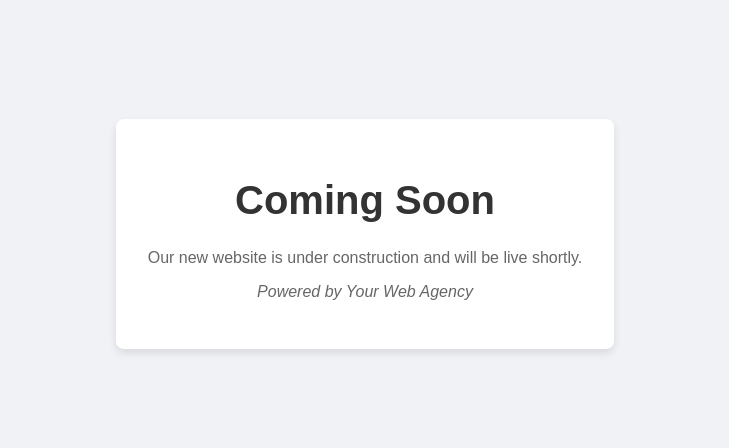
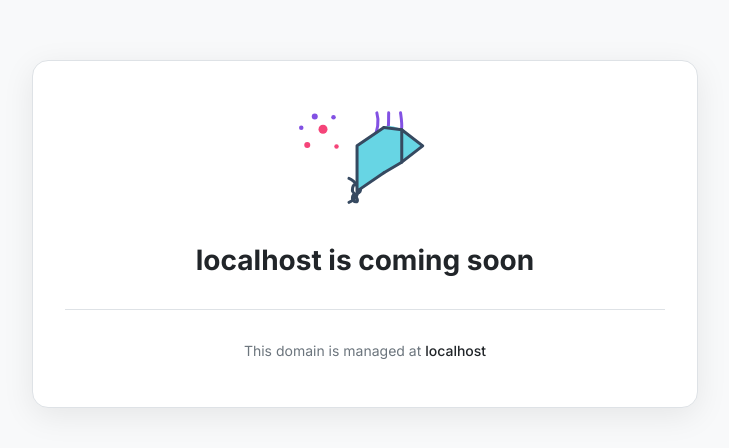
Before and after one commit to fayyiq/hostipe-landing, a plain HTML site: page index.html in a window 1280 px wide. Shown: the part 166-614 px from the top of the page, without its empty margins (275-1004 px from the left). Drawn offline with Linux system fonts and the light colour scheme.

Commit message:
Update index.html

```diff
--- a/index.html
+++ b/index.html
@@ -4,18 +4,137 @@
     <meta charset="UTF-8">
     <meta name="viewport" content="width=device-width, initial-scale=1.0">
     <title>Coming Soon</title>
+    <link rel="preconnect" href="https://fonts.googleapis.com">
+    <link rel="preconnect" href="https://fonts.gstatic.com" crossorigin>
+    <link href="https://fonts.googleapis.com/css2?family=Inter:wght@400;500;700&display=swap" rel="stylesheet">
     <style>
-        body { font-family: sans-serif; display: grid; place-content: center; height: 100vh; text-align: center; background-color: #f0f2f5; margin: 0; }
-        .container { padding: 2rem; background-color: white; border-radius: 8px; box-shadow: 0 4px 8px rgba(0,0,0,0.1); }
-        h1 { font-size: 2.5rem; color: #333; }
-        p { color: #666; }
+        :root {
+            --bg-color: #f8f9fa;
+            --card-bg-color: #ffffff;
+            --text-primary-color: #212529;
+            --text-secondary-color: #6c757d;
+            --divider-color: #dee2e6;
+        }
+
+        body {
+            font-family: 'Inter', -apple-system, BlinkMacSystemFont, "Segoe UI", Roboto, Helvetica, Arial, sans-serif;
+            display: grid;
+            place-items: center;
+            min-height: 100vh;
+            margin: 0;
+            background-color: var(--bg-color);
+            padding: 1rem;
+            box-sizing: border-box;
+        }
+
+        .card {
+            background-color: var(--card-bg-color);
+            border-radius: 16px;
+            box-shadow: 0 8px 32px rgba(0, 0, 0, 0.08);
+            padding: 3rem 2rem;
+            text-align: center;
+            width: 100%;
+            max-width: 600px;
+            border: 1px solid var(--divider-color);
+        }
+
+        .illustration {
+            width: 150px;
+            height: auto;
+            margin-bottom: 2rem;
+        }
+
+        h1 {
+            font-size: 1.75rem;
+            font-weight: 700;
+            color: var(--text-primary-color);
+            margin: 0 0 2rem 0;
+        }
+
+        h1 .domain-name {
+            font-weight: 700;
+        }
+
+        .divider {
+            border: 0;
+            height: 1px;
+            background-color: var(--divider-color);
+            margin: 2rem 0;
+        }
+
+        .footer-text {
+            font-size: 0.875rem;
+            color: var(--text-secondary-color);
+            margin: 0;
+        }
+
+        .footer-text .domain-name {
+            font-weight: 500;
+            color: var(--text-primary-color);
+        }
+
+        @media (max-width: 600px) {
+            .card {
+                padding: 2rem 1.5rem;
+            }
+            h1 {
+                font-size: 1.25rem;
+            }
+            .illustration {
+                width: 120px;
+            }
+        }
     </style>
 </head>
 <body>
-    <div class="container">
-        <h1>Coming Soon</h1>
-        <p>Our new website is under construction and will be live shortly.</p>
-        <p><em>Powered by Your Web Agency</em></p>
+
+    <div class="card">
+        <!-- SVG Illustration -->
+        <svg class="illustration" viewBox="0 0 200 130" xmlns="http://www.w3.org/2000/svg">
+            <g fill="none" fill-rule="evenodd">
+                <path d="M78.6,124.5 C78.6,124.5 90.5,120.3 90.5,108.5 C90.5,96.7 78.6,92.5 78.6,92.5" stroke="#364960" stroke-width="4" stroke-linecap="round" stroke-linejoin="round"/>
+                <path d="M83.4,109.8 C83.4,109.8 82.2,100.2 88,100.2 C93.8,100.2 97.8,111 89.2,112.6 C80.6,114.2 82.2,123.8 88,123.8 C93.8,123.8 84.6,111.4 84.6,111.4" stroke="#364960" stroke-width="4" stroke-linecap="round" stroke-linejoin="round"/>
+                <path d="M125.2,40.1 C133.2,28.7 131,16.7 131.6,5.1" stroke="#8251e3" stroke-width="4" stroke-linecap="round" stroke-linejoin="round"/>
+                <path d="M110.8,42.5 C116.2,30.5 119.4,17.1 115.8,5.1" stroke="#8251e3" stroke-width="4" stroke-linecap="round" stroke-linejoin="round"/>
+                <path d="M141.2,42.5 C152,32.7 149,17.1 147.4,5.1" stroke="#8251e3" stroke-width="4" stroke-linecap="round" stroke-linejoin="round"/>
+                <path d="M149,70.9 C149,70.9 133.4,79.5 125.2,85.1 L89.4,109.5 L89.4,49.1 L125.2,24.7 C133.4,19.1 149,27.7 149,27.7 L177,49.1 L149,70.9 Z" fill="#67d5e4"/>
+                <path d="M125.2,85.1 L89.4,109.5 L89.4,49.1 L125.2,24.7" stroke="#364960" stroke-width="4" stroke-linecap="round" stroke-linejoin="round"/>
+                <path d="M149,70.9 L125.2,85.1 M149,27.7 L125.2,24.7" stroke="#364960" stroke-width="4" stroke-linecap="round" stroke-linejoin="round"/>
+                <path d="M177,49.1 L149,27.7 L149,70.9 L177,49.1 Z" stroke="#364960" stroke-width="4" stroke-linecap="round" stroke-linejoin="round"/>
+                <circle fill="#F54479" cx="44" cy="27" r="6"/>
+                <circle fill="#F54479" cx="23" cy="48" r="4"/>
+                <circle fill="#F54479" cx="62" cy="50" r="3"/>
+                <circle fill="#8251e3" cx="58" cy="11" r="3"/>
+                <circle fill="#8251e3" cx="33" cy="10" r="4"/>
+                <circle fill="#8251e3" cx="15" cy="25" r="3"/>
+            </g>
+        </svg>
+
+        <h1>
+            <span class="domain-name">...</span> is coming soon
+        </h1>
+
+        <hr class="divider">
+
+        <p class="footer-text">
+            This domain is managed at <span class="domain-name">...</span>
+        </p>
     </div>
+
+    <script>
+        document.addEventListener('DOMContentLoaded', function() {
+            // Get the current hostname (e.g., "emaarsalecenter.com")
+            const currentDomain = window.location.hostname;
+
+            // Find all elements with the class 'domain-name'
+            const domainSpans = document.querySelectorAll('.domain-name');
+
+            // Update the text content of each found element
+            domainSpans.forEach(span => {
+                span.textContent = currentDomain;
+            });
+        });
+    </script>
+
 </body>
 </html>
```
